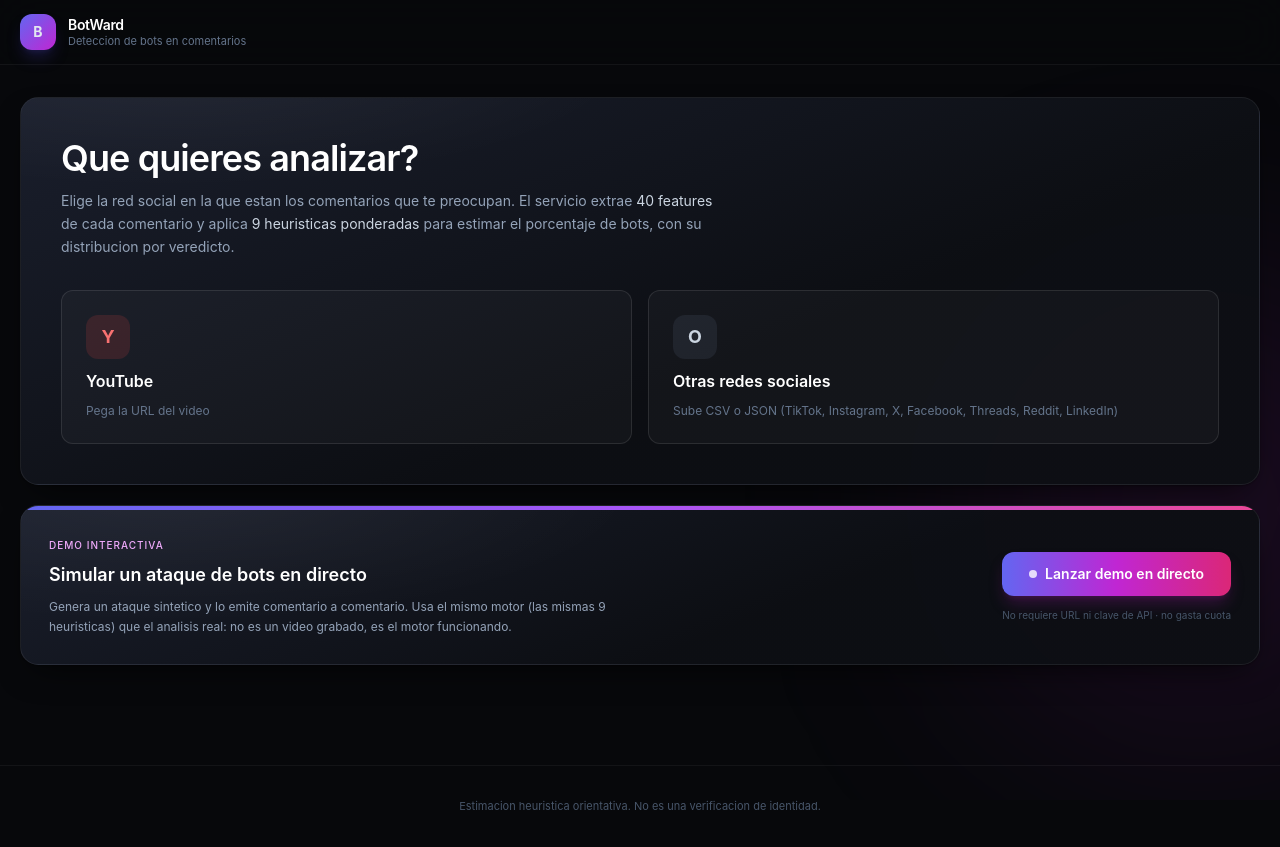
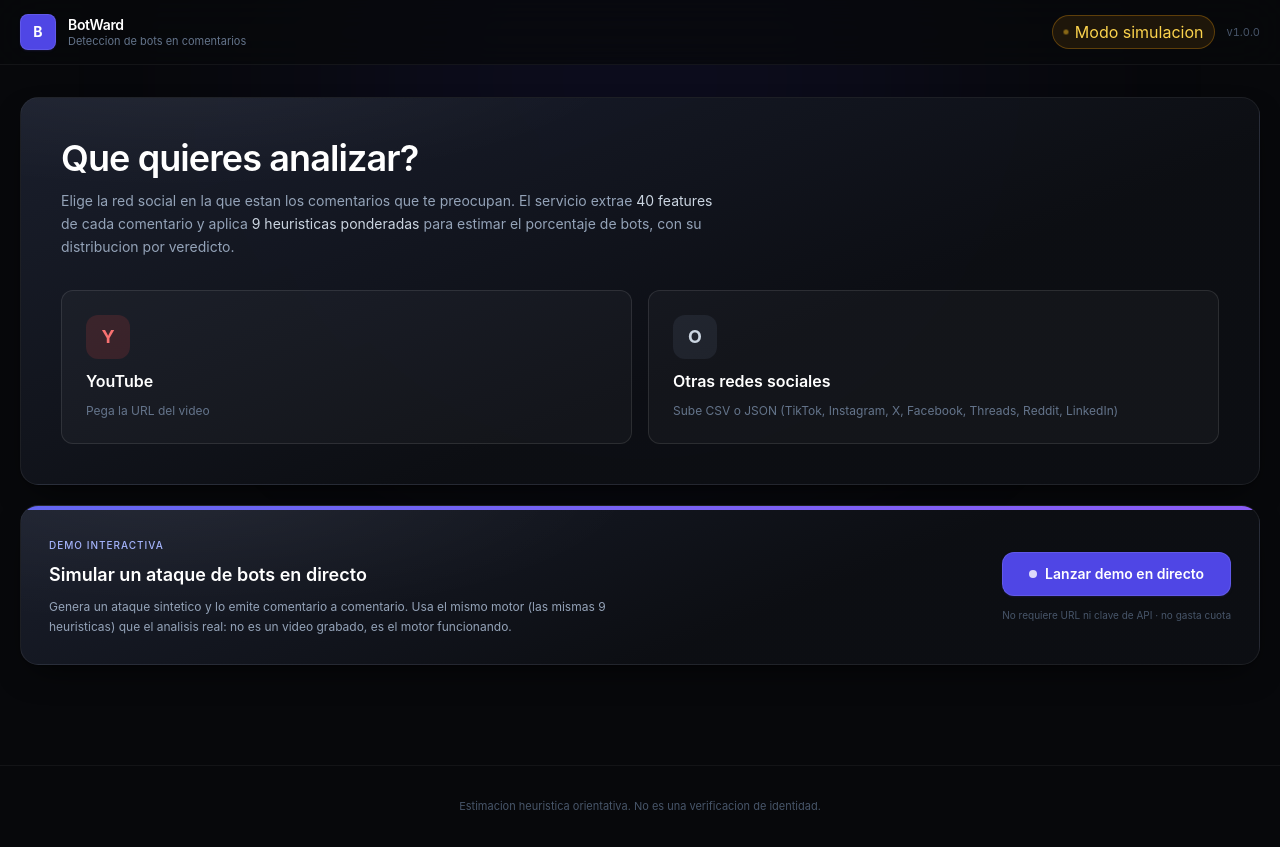
Before and after one commit to ARIO1107/PROYECTO-DE-ASSEMBLY-, a FastAPI app: page / in a window 1280 px wide. Run offline with FastAPI, Linux system fonts and the light colour scheme; some libraries are stand-ins or nearby versions.

Commit message:
style: pulir UI profesional (iconos SVG, sin emojis ni degradados arcoiris, badge de modo y version en cabecera)

```diff
--- a/templates/index.html
+++ b/templates/index.html
@@ -186,21 +186,27 @@
 
 <body class="bg-ink-950 text-slate-200 antialiased selection:bg-indigo-500/30" data-mode="simulated">
 
-<!-- Fondo ambiental: dos focos de color muy suaves, sin coste de red. -->
+<!-- Fondo ambiental: un unico foco tenue en la parte superior. Sin coste de red. -->
 <div aria-hidden="true" class="pointer-events-none fixed inset-0 -z-10 overflow-hidden">
-    <div class="absolute -left-40 -top-40 h-[34rem] w-[34rem] rounded-full bg-indigo-600/12 blur-[120px]"></div>
-    <div class="absolute -right-40 top-1/3 h-[30rem] w-[30rem] rounded-full bg-fuchsia-600/10 blur-[120px]"></div>
+    <div class="absolute left-1/2 -top-64 h-[42rem] w-[42rem] -translate-x-1/2 rounded-full bg-indigo-600/[.08] blur-[130px]"></div>
 </div>
 
 <!-- ===================== NAVBAR ===================== -->
 <header class="sticky top-0 z-30 border-b border-white/5 bg-ink-950/75 backdrop-blur-xl">
     <div class="mx-auto flex max-w-7xl items-center justify-between gap-4 px-5 py-3.5">
-        <div id="header-home" role="button" tabindex="0" class="flex items-center gap-3 cursor-pointer select-none">
-            <div class="grid h-9 w-9 place-items-center rounded-xl bg-gradient-to-br from-indigo-500 to-fuchsia-600 text-sm font-bold shadow-lg shadow-indigo-900/40">B</div>
+        <div id="header-home" role="button" tabindex="0" class="flex items-center gap-3 cursor-pointer select-none rounded-lg pr-2 focus:outline-none focus-visible:ring-2 focus-visible:ring-indigo-500/50">
+            <div class="grid h-9 w-9 place-items-center rounded-lg bg-indigo-600 text-sm font-bold text-white shadow-sm shadow-indigo-950/50 ring-1 ring-inset ring-white/10">B</div>
             <div>
                 <h1 class="text-sm font-semibold tracking-tight text-white">BotWard</h1>
                 <p class="text-[11px] leading-tight text-slate-500">Deteccion de bots en comentarios</p>
             </div>
+        </div>
+        <div class="flex items-center gap-3">
+            <span id="mode-badge" class="hidden items-center gap-1.5 rounded-full border border-amber-500/30 bg-amber-500/10 px-2.5 py-1 text-[11px] font-medium text-amber-300">
+                <span class="h-1.5 w-1.5 rounded-full bg-amber-400 breath"></span>
+                <span id="mode-badge-text">Modo simulacion</span>
+            </span>
+            <span class="js-version text-[11px] tabular-nums text-slate-600"></span>
         </div>
     </div>
 </header>
@@ -261,10 +267,10 @@
 
         <!-- --- Llamada a la demo en vivo (solo desde la bienvenida) --- -->
         <section class="card anim-up mt-5 p-0" style="animation-delay:.08s">
-            <div class="grad-risk h-1 w-full rounded-none" style="background-image:linear-gradient(100deg,#6366f1,#a855f7,#ec4899)"></div>
+            <div class="h-1 w-full rounded-none bg-gradient-to-r from-indigo-500 to-violet-500"></div>
             <div class="flex flex-col gap-5 p-6 sm:flex-row sm:items-center sm:justify-between lg:p-7">
                 <div class="max-w-xl">
-                    <p class="text-[10px] font-medium uppercase tracking-widest text-fuchsia-300">Demo interactiva</p>
+                    <p class="text-[10px] font-medium uppercase tracking-widest text-indigo-300">Demo interactiva</p>
                     <h3 class="mt-2 text-lg font-semibold text-white">Simular un ataque de bots en directo</h3>
                     <p class="mt-2 text-xs leading-relaxed text-slate-400">
                         Genera un ataque sintetico y lo emite comentario a comentario. Usa el mismo
@@ -274,7 +280,7 @@
                 </div>
                 <div class="shrink-0">
                     <button type="button" id="demo-btn"
-                            class="flex w-full items-center justify-center gap-2 rounded-xl bg-gradient-to-r from-indigo-500 via-fuchsia-600 to-pink-600 px-5 py-3 text-sm font-semibold text-white shadow-lg shadow-fuchsia-900/40 transition hover:brightness-110 active:scale-[.98] disabled:cursor-not-allowed disabled:opacity-50">
+                            class="flex w-full items-center justify-center gap-2 rounded-xl bg-indigo-600 px-5 py-3 text-sm font-semibold text-white shadow-sm shadow-indigo-950/50 ring-1 ring-inset ring-white/10 transition hover:bg-indigo-500 active:scale-[.98] disabled:cursor-not-allowed disabled:opacity-50">
                         <span id="demo-btn-dot" class="h-2 w-2 rounded-full bg-white/80"></span>
                         <span id="demo-btn-label">Lanzar demo en directo</span>
                     </button>
@@ -363,7 +369,9 @@
 
             <div class="mt-6 rounded-xl border border-indigo-500/20 bg-indigo-500/[.06] p-4">
                 <p class="flex items-center gap-2 text-sm font-semibold text-white">
-                    <span class="grid h-7 w-7 place-items-center rounded-lg bg-indigo-500/20 text-xs font-bold text-indigo-300">★</span>
+                    <span class="grid h-7 w-7 place-items-center rounded-lg bg-indigo-500/20 text-indigo-300">
+                        <svg class="h-4 w-4" viewBox="0 0 24 24" fill="none" stroke="currentColor" stroke-width="2" stroke-linecap="round" stroke-linejoin="round"><path d="M12 2v20M2 12h20"/></svg>
+                    </span>
                     Método universal (válido para cualquier red social)
                 </p>
                 <p class="mt-2 text-xs leading-relaxed text-slate-300">
@@ -450,7 +458,7 @@
                 <p class="text-[10px] uppercase tracking-widest text-slate-500">Procesando</p>
                 <p id="loader-phase" class="mt-1 truncate text-sm font-medium text-white">Conectando con YouTube API...</p>
                 <div class="mt-3 h-1.5 overflow-hidden rounded-full bg-white/5">
-                    <div id="loader-bar" class="h-full w-0 rounded-full bg-gradient-to-r from-indigo-500 via-fuchsia-500 to-pink-500 transition-all duration-700 ease-out"></div>
+                    <div id="loader-bar" class="h-full w-0 rounded-full bg-gradient-to-r from-indigo-500 to-violet-500 transition-all duration-700 ease-out"></div>
                 </div>
             </div>
             <p id="loader-pct" class="text-2xl font-semibold tabular-nums text-white/80">0%</p>
@@ -502,7 +510,7 @@
             </div>
 
             <div class="mt-4 h-1 overflow-hidden rounded-full bg-white/5">
-                <div id="demo-progress" class="h-full w-0 rounded-full bg-gradient-to-r from-rose-500 via-fuchsia-500 to-indigo-500 transition-all duration-300 ease-out"></div>
+                <div id="demo-progress" class="h-full w-0 rounded-full bg-gradient-to-r from-rose-500 to-rose-400 transition-all duration-300 ease-out"></div>
             </div>
 
             <div id="demo-wall" class="mt-4 max-h-[26rem] space-y-2 overflow-y-auto pr-1"></div>
@@ -603,15 +611,17 @@
         <details class="card group anim-up lg:col-span-2" style="animation-delay:.18s">
             <summary class="flex cursor-pointer items-center justify-between select-none">
                 <div class="flex items-center gap-3">
-                    <span class="grid h-8 w-8 place-items-center rounded-lg bg-indigo-500/15 text-indigo-400 text-xs font-bold">🔍</span>
+                    <span class="grid h-8 w-8 place-items-center rounded-lg bg-indigo-500/12 text-indigo-400">
+                        <svg class="h-4 w-4" viewBox="0 0 24 24" fill="none" stroke="currentColor" stroke-width="2" stroke-linecap="round" stroke-linejoin="round"><circle cx="11" cy="11" r="7"/><path d="m20 20-3.2-3.2"/></svg>
+                    </span>
                     <div>
                         <p class="text-sm font-semibold text-white">Hallazgos del análisis</p>
                         <p class="text-xs text-slate-500">Lo más importante que se descubrió en la conversación</p>
                     </div>
                 </div>
-                <div class="flex items-center gap-2">
-                    <span class="rounded-full bg-indigo-500/10 border border-indigo-500/20 px-2.5 py-1 text-[11px] text-indigo-300 hidden sm:inline">Resumen</span>
-                    <span class="text-xs text-slate-400 group-open:rotate-180 transition-transform duration-200">▼ Desplegar</span>
+                <div class="flex items-center gap-3">
+                    <span class="hidden rounded-full border border-indigo-500/20 bg-indigo-500/10 px-2.5 py-1 text-[11px] text-indigo-300 sm:inline">Resumen</span>
+                    <svg class="h-4 w-4 text-slate-500 transition-transform duration-200 group-open:rotate-180" viewBox="0 0 24 24" fill="none" stroke="currentColor" stroke-width="2" stroke-linecap="round" stroke-linejoin="round"><path d="m6 9 6 6 6-6"/></svg>
                 </div>
             </summary>
             <div class="mt-4 pt-4 border-t border-white/5">
@@ -634,7 +644,9 @@
         <details class="card group anim-up p-0 lg:col-span-3" style="animation-delay:.22s">
             <summary class="flex cursor-pointer flex-wrap items-center justify-between gap-3 px-6 py-4 select-none">
                 <div class="flex items-center gap-3">
-                    <span class="grid h-8 w-8 place-items-center rounded-lg bg-amber-500/15 text-amber-400 text-xs font-bold">💬</span>
+                    <span class="grid h-8 w-8 place-items-center rounded-lg bg-amber-500/12 text-amber-400">
+                        <svg class="h-4 w-4" viewBox="0 0 24 24" fill="none" stroke="currentColor" stroke-width="2" stroke-linecap="round" stroke-linejoin="round"><path d="M21 15a2 2 0 0 1-2 2H7l-4 4V5a2 2 0 0 1 2-2h14a2 2 0 0 1 2 2z"/></svg>
+                    </span>
                     <div>
                         <p class="text-sm font-semibold text-white">Comentarios más sospechosos</p>
                         <p class="text-xs text-slate-500">Comentarios detectados con mayor probabilidad de ser automatizados y por qué</p>
@@ -644,7 +656,7 @@
                     <button id="toggle-all" type="button" onclick="event.stopPropagation()" class="rounded-lg border border-white/10 px-3 py-1.5 text-xs font-medium text-indigo-300 transition hover:border-indigo-500/40 hover:text-white">
                         Ver todos
                     </button>
-                    <span class="text-xs text-slate-400 group-open:rotate-180 transition-transform duration-200">▼ Desplegar</span>
+                    <svg class="h-4 w-4 text-slate-500 transition-transform duration-200 group-open:rotate-180" viewBox="0 0 24 24" fill="none" stroke="currentColor" stroke-width="2" stroke-linecap="round" stroke-linejoin="round"><path d="m6 9 6 6 6-6"/></svg>
                 </div>
             </summary>
             <div class="border-t border-white/5">
@@ -659,7 +671,7 @@
                     <svg class="h-4 w-4 text-slate-500" viewBox="0 0 24 24" fill="none" stroke="currentColor" stroke-width="2"><path d="M12 20v-6M6 20V10M18 20V4"/></svg>
                     Ver detalles técnicos avanzados (algoritmo, 9 heurísticas e histograma)
                 </span>
-                <span class="text-[11px] text-slate-500 group-open:rotate-180 transition-transform">▼ Desplegar</span>
+                <svg class="h-4 w-4 text-slate-500 transition-transform duration-200 group-open:rotate-180" viewBox="0 0 24 24" fill="none" stroke="currentColor" stroke-width="2" stroke-linecap="round" stroke-linejoin="round"><path d="m6 9 6 6 6-6"/></svg>
             </summary>
             <div class="mt-5 space-y-6 pt-4 border-t border-white/5">
                 <div>
@@ -1317,7 +1329,7 @@
                 value: metrics.duplicate_ratio,
                 dec: 1,
                 suffix: '%',
-                hint: metrics.burst_detected ? '⚠️ Ráfagas coordinadas detectadas' : 'Comentarios idénticos detectados',
+                hint: metrics.burst_detected ? 'Ráfagas coordinadas detectadas' : 'Comentarios idénticos detectados',
                 tone: metrics.burst_detected || metrics.duplicate_ratio >= 10 ? 'text-amber-300' : 'text-white',
                 desc: 'Patrón típico de bots masivos'
             },
@@ -1534,8 +1546,8 @@
                     <div class="flex flex-wrap items-center gap-1.5">
                         <span class="text-[11px] font-medium text-slate-400">Por qué parece bot:</span>
                         ${(comment.reasons || []).map(r => `
-                            <span class="inline-flex items-center gap-1 rounded-md border border-amber-500/20 bg-amber-500/10 px-2 py-0.5 text-[11px] text-amber-200">
-                                <span>⚠️</span>
+                            <span class="inline-flex items-center gap-1.5 rounded-md border border-amber-500/20 bg-amber-500/10 px-2 py-0.5 text-[11px] text-amber-200">
+                                <span class="h-1 w-1 rounded-full bg-amber-400"></span>
                                 <span>${escapeHtml(r)}</span>
                             </span>
                         `).join('')}
```
